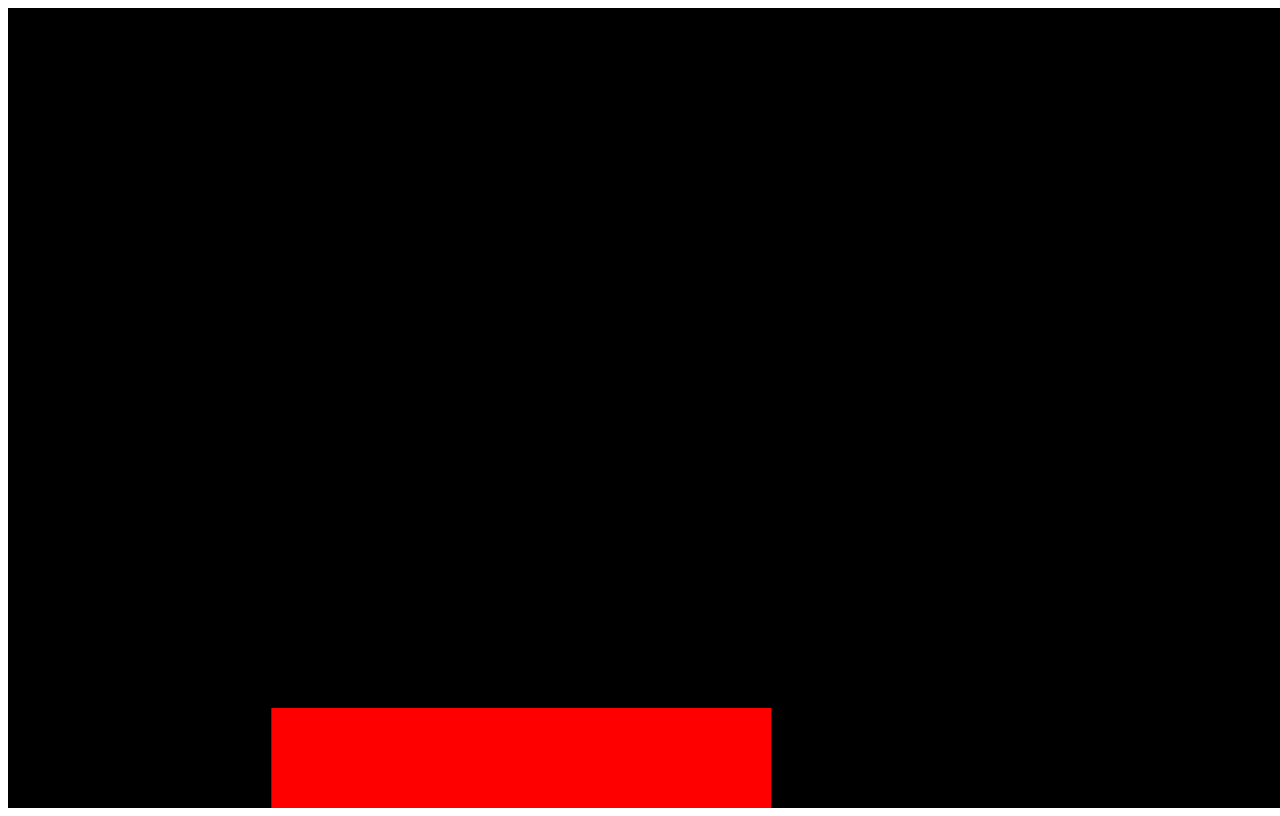
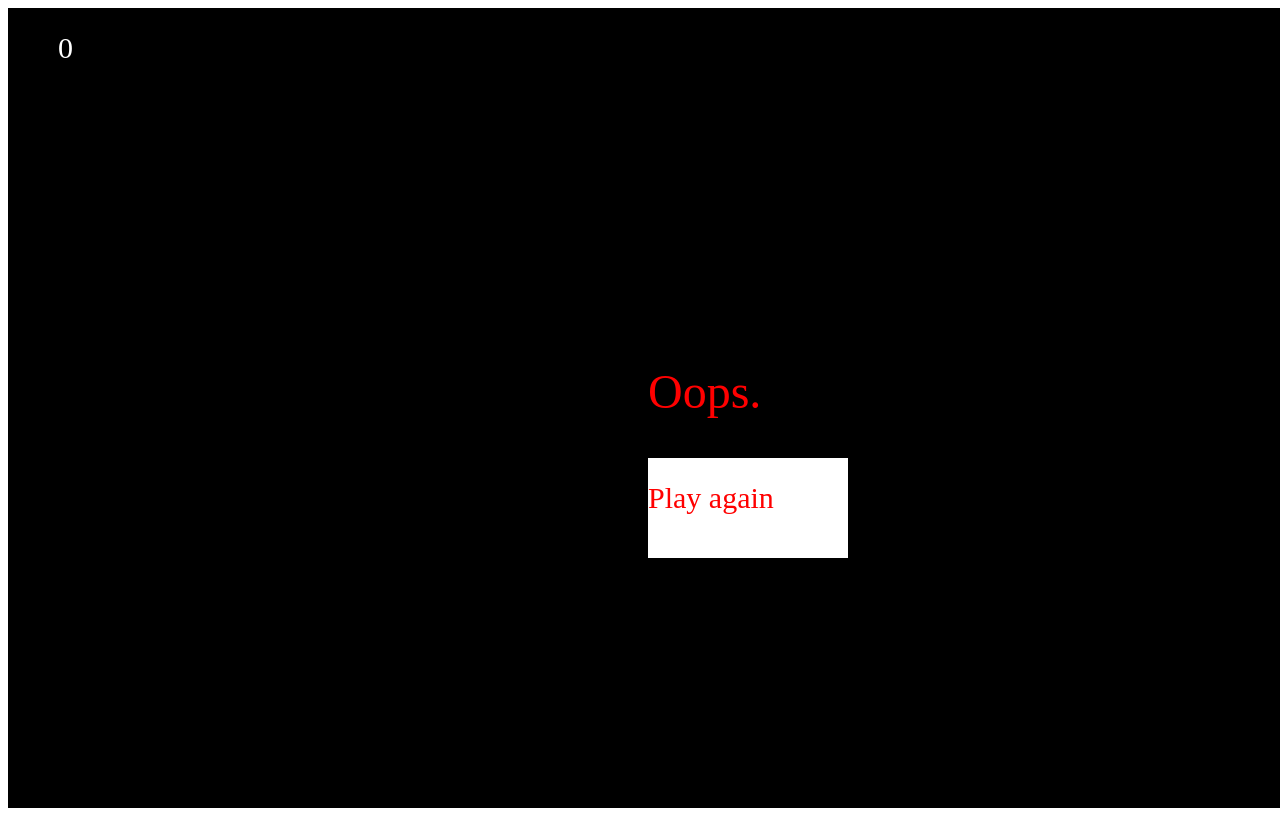
Before and after one commit to albertkemp/shrink_game, a plain HTML site: page index.html in a window 1280 px wide. Drawn offline with Linux system fonts and the light colour scheme.

Commit message:
Added stars that you can get to gain points and continued working on the gameplay

```diff
--- a/index.html
+++ b/index.html
@@ -6,11 +6,16 @@
         const h = 75;
         const margin = 200;
         const enmargin = 100;
-        const jumpv = 25;
+        const jumpv = 20;
+        let points = 0;
+        let count = 0;
+        let gameState = "playing";
         let gnd = innerHeight;
+        let space = true;
         let player = {width: 75, height: h, x: 500, y: innerHeight-h-margin, upv: 0};
-        let enemy = {width: 100, height: 100, x: innerWidth + 100, y: innerHeight - enmargin, type: ""};
-        //maybe we list the enemies and then for each of them we spawn them in?
+        //let enemy = {width: 100, height: 100, x: innerWidth + 100, y: innerHeight, type: ""};
+        let enemies = [{width: 200, height: 100, x: innerWidth + Math.random()*1000, y: Math.random()*(innerHeight), type: ""}, {width: 200, height: 50, x: innerWidth + Math.random()*4000, y: Math.random()*(innerHeight), type: ""}, {width: 100, height: 200, x: innerWidth + Math.random()*8000, y: Math.random()*(innerHeight), type: ""}, {width: 300, height: 50, x: innerWidth + Math.random()*10000, y: Math.random()*(innerHeight), type: ""}, {width: 50, height: 150, x: innerWidth + Math.random()*20000, y: Math.random()*(innerHeight), type: ""}, {width: 50, height: 150, x: innerWidth + Math.random()*20000, y: Math.random()*(innerHeight), type: "star"}];
+        const playagain = {x: innerWidth/2, y: innerHeight/2 + 50, width: 200, height: 100};
         const speed = 500;
         //this is the cool drawing function
         function draw(time) {
@@ -18,46 +23,128 @@
             ctx.fillRect(0, 0, innerWidth, innerHeight);
             ctx.fillStyle = "red";
             ctx.fillRect(player.x, player.y, player.width, player.height);
-            ctx.fillRect(enemy.x, enemy.y, 500, enemy.height);
-            enemy.type = "gnd";
-            //here we are drawing the enemy using the enemie's current coords
-            //if (time % 20 == 0) {
-                // for every 20th time it has to draw something new bUT HOW??
-            //}
+            for (let i in enemies) {
+                ctx.fillStyle = "red";
+                const enemy = enemies[i];
+                ctx.fillStyle = "white";
+                if (enemy.type == "star") {
+                    ctx.fillStyle = "yellow";
+                }
+
+                ctx.fillRect(enemy.x, enemy.y, enemy.width, enemy.height);
+                ctx.fillStyle = "red";
+                ctx.font = "bold 48px serif";
+                if (enemy.type != "star") {
+                    ctx.fillText("(:<", enemy.x, enemy.y+50);
+                }
+                ctx.font = "48px serif";
+            }
+            ctx.fillStyle = "black";
+            ctx.fillRect(player.x+20, player.y+25, 10, 10);
+            ctx.fillRect(player.x+player.width-30, player.y + 25, 10, 10);
+            ctx.fillRect(player.x, player.y, 7, 7);
+            ctx.fillRect(player.x+player.width-7, player.y, 7, 7);
+            ctx.fillRect(player.x, player.y+player.height-7, 7, 7);
+            ctx.fillRect(player.x+player.width-7, player.y+player.height-7, 7, 7);
+
+            if (gameState == "end") {
+                ctx.fillStyle = "black";
+                ctx.fillRect(0, 0, innerWidth, innerHeight);
+                ctx.fillStyle = "red";
+                ctx.font = "48px serif";
+                ctx.fillText("Oops.", innerWidth/2, innerHeight/2);
+                ctx.fillStyle = "white";
+                ctx.fillRect(playagain.x, playagain.y, playagain.width, playagain.height);
+                ctx.fillStyle = "red";
+                ctx.font = "30px serif";
+                ctx.fillText("Play again", innerWidth/2, innerHeight/2+100);
+            }
+            if (space) {
+                ctx.fillStyle = "white";
+                ctx.font = "48px serif";
+                ctx.fillText("space/w/up/click", innerWidth/2, innerHeight/2);
+            }
+            ctx.fillStyle = "white";
+            ctx.fillText(points, 50, 50);
+
         }
 
         function move(dt) {
-            player.y += -(player.upv);
+            if (gameState == "playing") {
+                            player.y += -(player.upv);
             //gravity:
             player.upv -=1;
-            enemy.x = (enemy.x - speed * dt);
-            if (player.x > enemy.x && player.x + player.width < enemy.x + enemy.width && enemy.type == "gnd") {
-                gnd = enemy.y;
-            } else {gnd = innerHeight}
+            for (let i in enemies) {
+                let enemy = enemies[i];
+                enemy.x = (enemy.x - speed * dt);
+
             if (enemy.x + enemy.width < 0) {
                 enemy.x = innerWidth;
+                count++;
+                if (count % 6 == 0) {
+                    count = 0;
+                    enemies = [{width: 200, height: 100, x: innerWidth + Math.random()*1000, y: Math.random()*(innerHeight), type: ""}, {width: 200, height: 50, x: innerWidth + Math.random()*4000, y: Math.random()*(innerHeight), type: ""}, {width: 100, height: 200, x: innerWidth + Math.random()*8000, y: Math.random()*(innerHeight), type: ""}, {width: 300, height: 50, x: innerWidth + Math.random()*10000, y: Math.random()*(innerHeight), type: ""}, {width: 50, height: 150, x: innerWidth + Math.random()*20000, y: Math.random()*(innerHeight), type: ""}, {width: 50, height: 150, x: innerWidth + Math.random()*20000, y: Math.random()*(innerHeight), type: "star"}];
+                }
             }
+              if (istouching(player, enemy)) {
+                if (enemy.type == "star") {
+                    points++;
+                } else {
+                space = false;
+                gameState = "end";
+                }
+
+            }
+            }
+
+
             if (player.y + player.height > gnd) {
+                //rng
+                player.y -= 10;
+
+                player.upv *= -4/5;
                 player.y = innerHeight - player.height;
+
+            } else if (player.y < 0) {
+                player.y += 10;
+                player.upv *= -1/2;
+                player.y = 0;
+            }
+
             }
         }
-        /*
-        function spawn_enemy() {
-            //use rng here
-            ctx.fillstyle = "yellow";
-            ctx.fillRect(enemy.x, enemy.y, enemy.width, enemy.height);
-        }*/
+        function istouching(r1, r2) {
+            //a and b are just x and y for the second entity
+            if (r1.x + r1.width < r2.x || r1.y + r1.height < r2.y || r1.x > r2.x + r2.height || r1.y > r2.y + r2.height) {
+                return false;
+            } else {
+                return true;
+            }
+        }
        function jump() {
         player.upv = jumpv;
        }
         window.addEventListener('keydown', (event) => {
             if (event.code == 'Space' || event.code == 'KeyW' || event.code == 'ArrowUp') {
-                event.preventDefault();
-                jump();
-            }
+                if (gameState == "playing") event.preventDefault();
+                if (gameState == "end") location.reload();
+                space = false;
+                //if (player.y + player.height >= innerHeight-5) {
+                    jump();
+                //}
+
+            } /* else if (event.code == 'ArrowLeft' || event.code == 'KeyA') {
+                even
+            } */
         });
         window.addEventListener('click', (event) => {
+            //if (player.y + player.height >= innerHeight-5) {
+            space = false;
             jump();
+            if (gameState == "end" && event.offsetX > playagain.x && event.offsetX < playagain.x+playagain.width && event.offsetY > playagain.y && event.offsetY < playagain.y + playagain.height) {
+                location.reload();
+            }
+            //}
         });
         onresize = () => {
             c.width = innerWidth;
```
